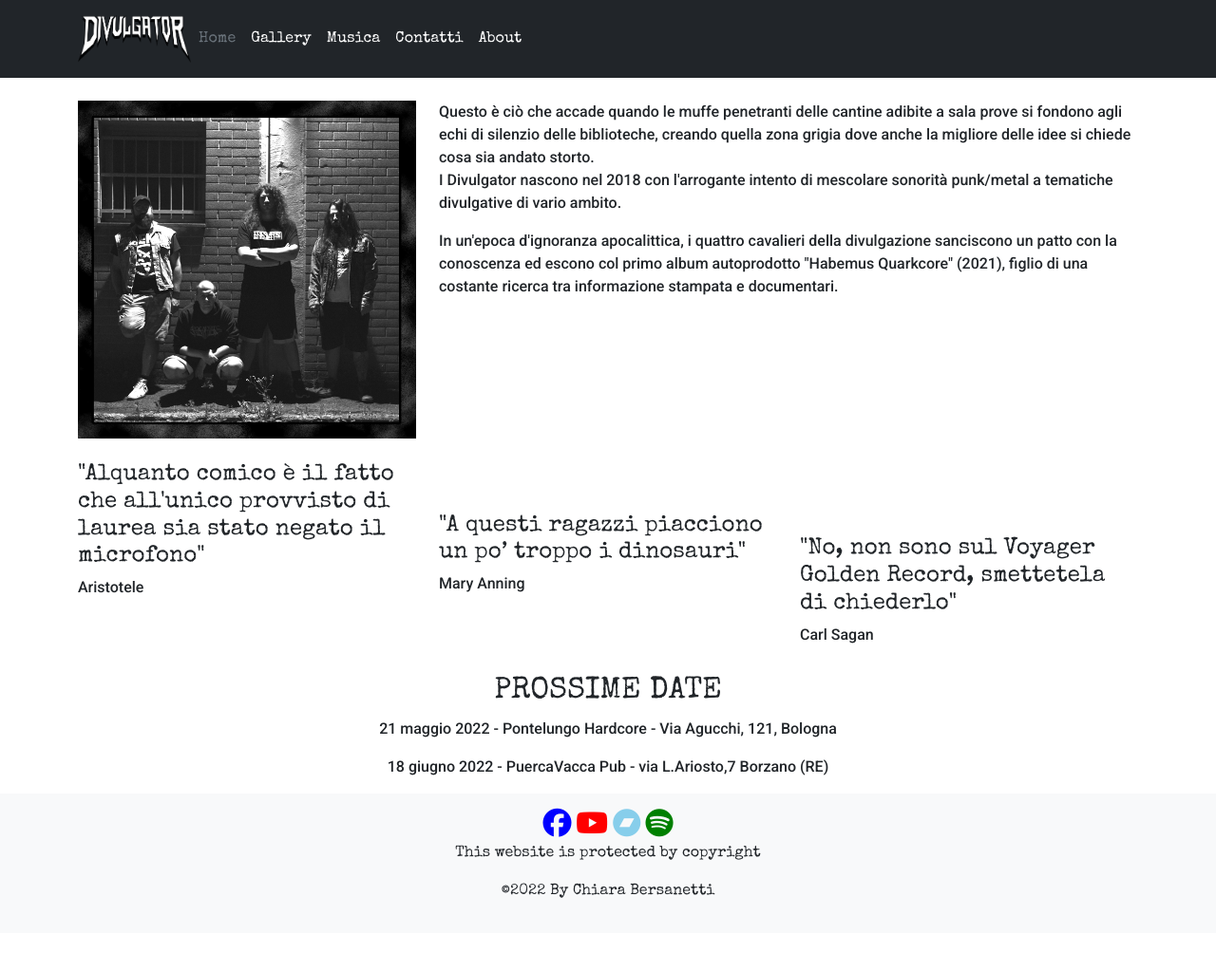
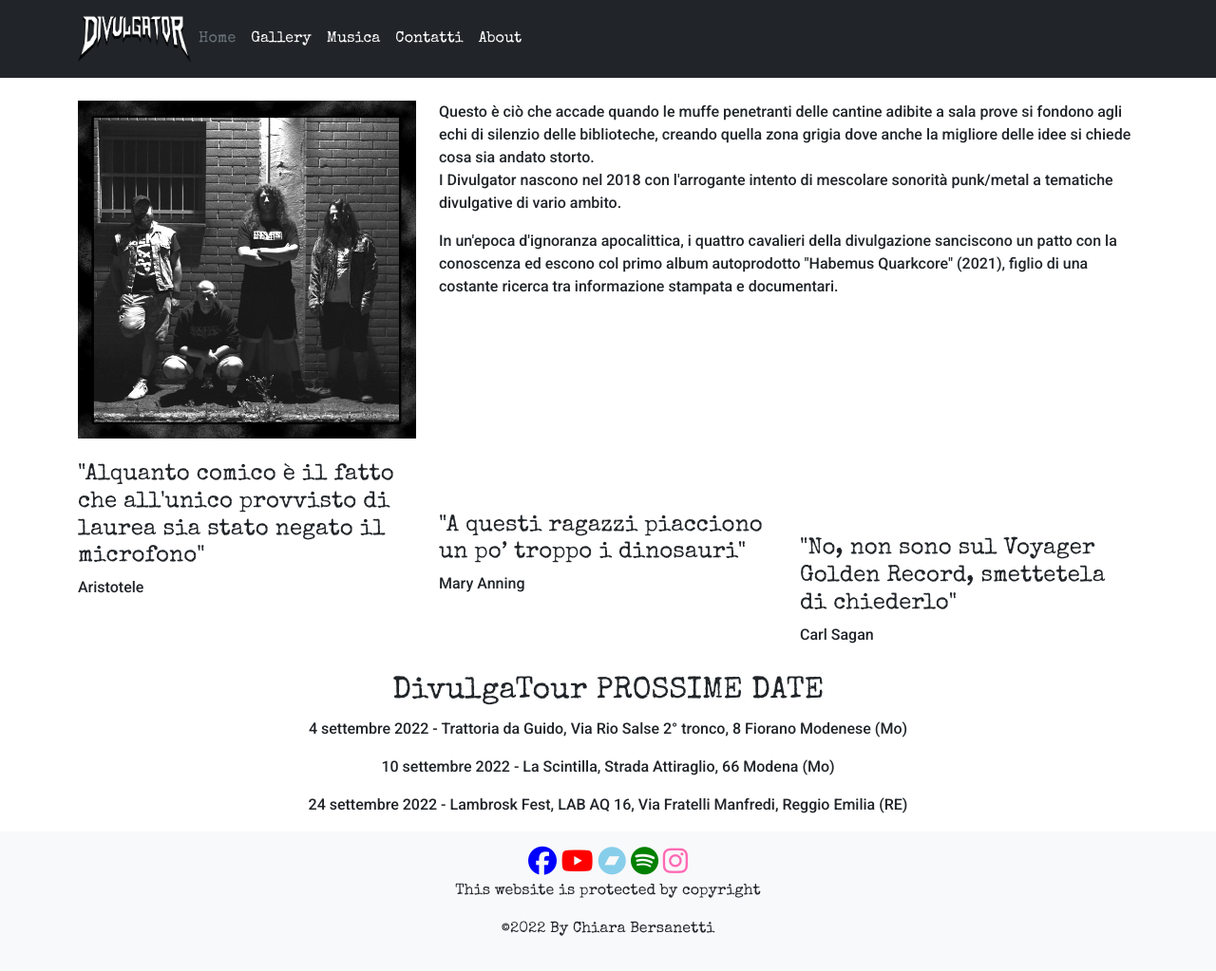
Before and after one commit to divulgator/divulgatorwebsite, a plain HTML site: page index.html in a window 1280 px wide. Shown: the whole page at 95% size. Before the commit the page ends 983 px from the top, so only its background shows below. Drawn offline with nearby package versions, Linux system fonts and the light colour scheme.

Commit message:
Add files via upload
ultime modifiche ig e date

```diff
--- a/css/style.css
+++ b/css/style.css
@@ -6,6 +6,7 @@ body { font-family: 'Special Elite', cursive; }
 .youtube { color: red; font-size: 30px; }
 .bandcamp { color: skyblue; font-size: 30px; }
 .spotify { color: green; font-size: 30px; }
+.instagram { color: hotpink; font-size: 30px; }
 .carousel-item {
   height: 600px;
 }
--- a/index.html
+++ b/index.html
@@ -63,8 +63,9 @@
     </div>
      </div>
         <div class="row mt-4">
-      <div class="col text-center"> <h2>PROSSIME DATE</h2> <p class="corpo">21 maggio 2022 - Pontelungo Hardcore - Via Agucchi, 121, Bologna</p>
-      <p class="corpo"> 18 giugno 2022 - PuercaVacca Pub - via L.Ariosto,7 Borzano (RE) </p>
+      <div class="col text-center"> <h2>DivulgaTour PROSSIME DATE</h2> <p class="corpo">4 settembre 2022 - Trattoria da Guido, Via Rio Salse 2° tronco, 8 Fiorano Modenese (Mo)</p>
+      <p class="corpo"> 10 settembre 2022 - La Scintilla, Strada Attiraglio, 66 Modena (Mo)  </p>
+      <p class="corpo"> 24 settembre 2022 - Lambrosk Fest, LAB AQ 16, Via Fratelli Manfredi, Reggio Emilia (RE) </p>
       </div>
    </div>
 
@@ -76,6 +77,7 @@
    <a href="https://www.youtube.com/channel/UCLWY2ZZuMr3nzjO4vVkdoYw"><i class="fa-brands fa-youtube youtube"></i></a>
    <a href="https://divulgator.bandcamp.com/album/habemus-quarkcore"><i class="fa-brands fa-bandcamp bandcamp"></i></a>
    <a href="https://open.spotify.com/artist/0VEWiIbOF93Ukp4tSCEaaR?si=7mZ5x5eKSLG3EwOPCF7ABA&fbclid=IwAR14ABhPxycexCwZikJcZbO2VyxkDSh5JxpyP-TJWqFYGpz9JBesi_km6wA&nd=1"><i class="fa-brands fa-spotify spotify"></i></a>
+   <a href=https://www.instagram.com/divulgator_band/><i class="fa-brands fa-instagram instagram"></i></a>
    </div>
   <p class="text-center">This website is protected by copyright</p>
    <p class="text-center">&copy2022 By Chiara Bersanetti</p>
```
Also changed, not shown: about.html (+1 -0 lines), contatti.html (+1 -0 lines), gallery.html (+1 -0 lines), musica.html (+1 -0 lines).
